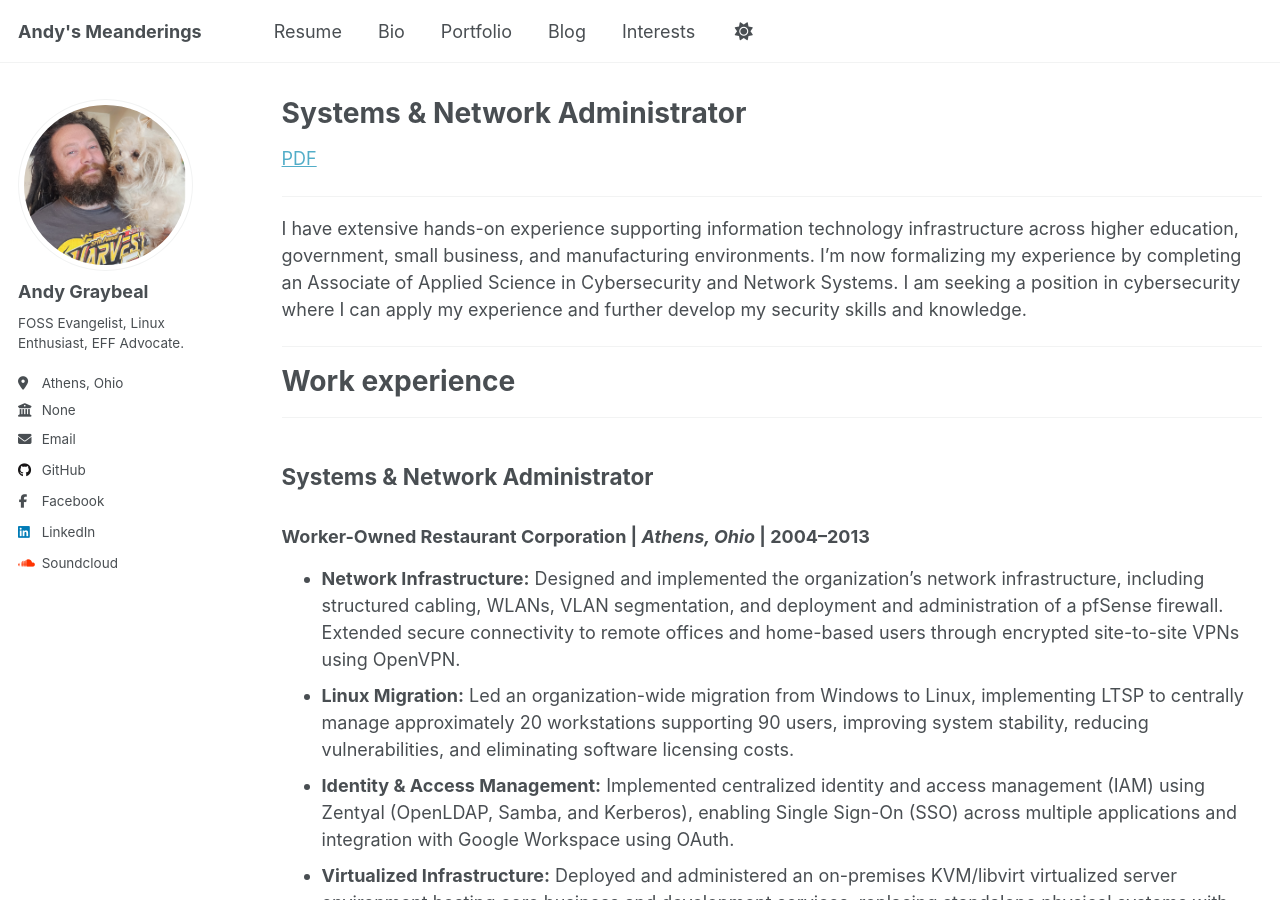
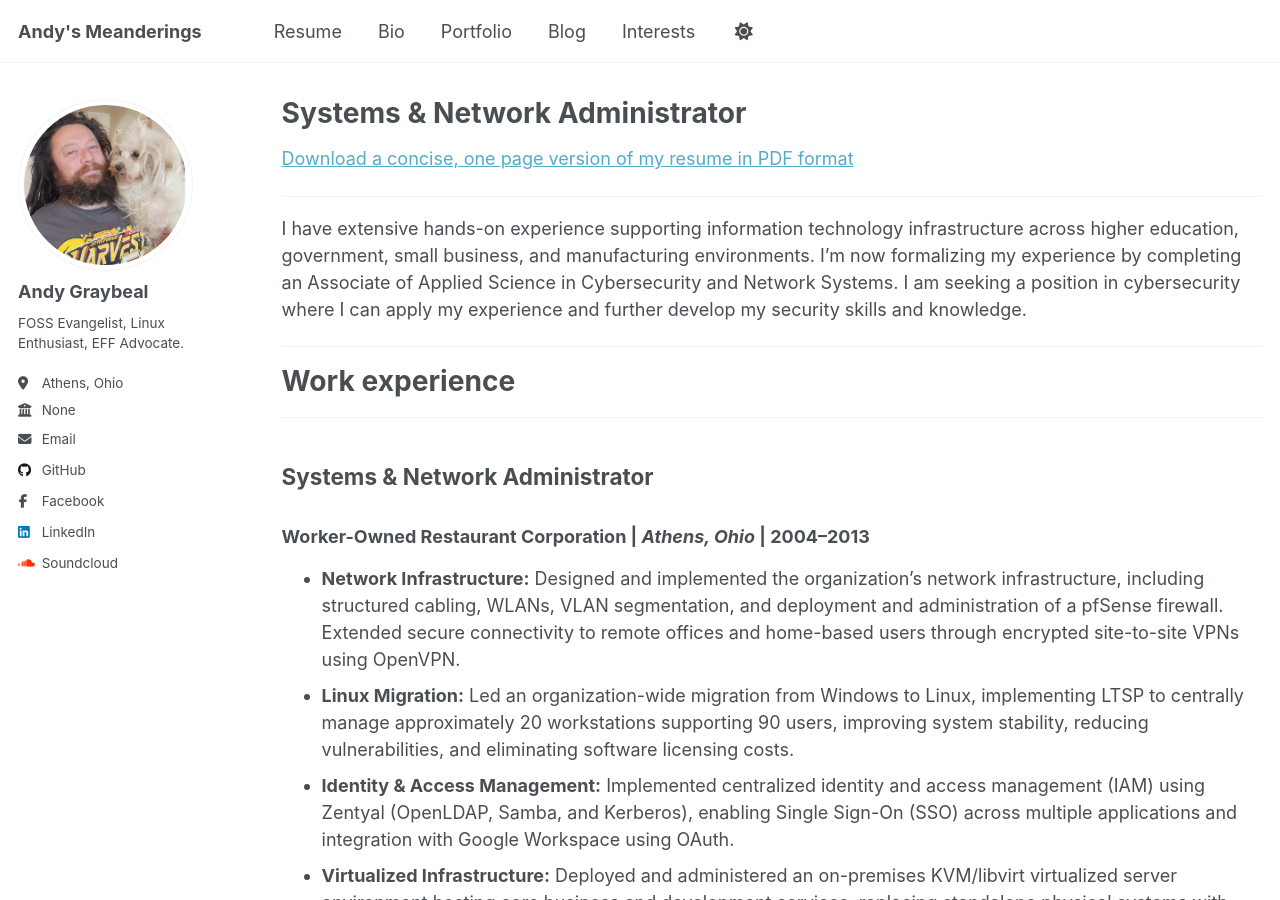
Before and after one commit to andy-graybeal/andy-graybeal.github.io, a Jekyll site: the page built from _pages/resume.md, in a window 1280 px wide and 900 px high. Built offline with Jekyll 4.4.1, drawn with Linux system fonts in a browser that asks for light colours; a script that is not in the unit is left out.

Commit message:
Revise PDF link text for resume clarity
Updated PDF link text to provide clearer context for users.

```diff
--- a/_pages/resume.md
+++ b/_pages/resume.md
@@ -7,7 +7,7 @@ redirect_from:
   -
 ---
 
-{% include base_path %} [PDF](/files/resume/Andy_Graybeal_Resume-09_04_2026.pdf)
+{% include base_path %} [Download a concise, one page version of my resume in PDF format](/files/resume/Andy_Graybeal_Resume-09_04_2026.pdf)
 
 ---
 
```
